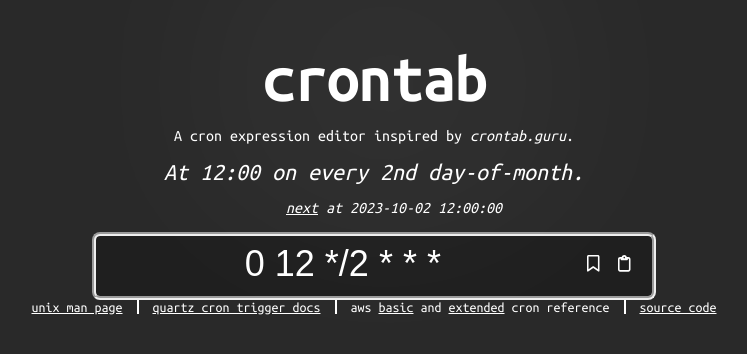
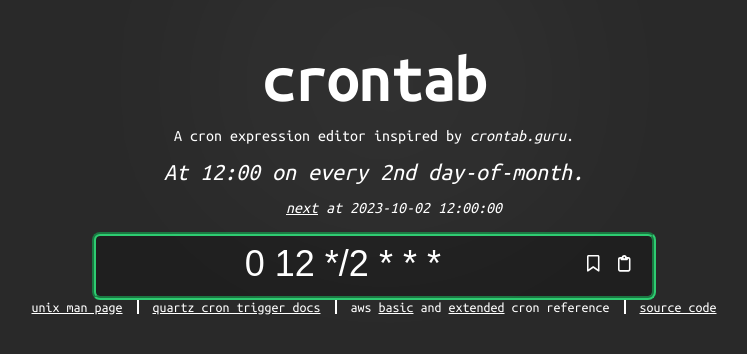
Before and after one commit to daniel-melanson/cron.melanson.dev, a Vue app: page / in a window 1280 px wide. Shown: the top 354 px of the page, without its empty margins (266-1013 px from the left). Built offline with nearby package versions, Linux system fonts and the light colour scheme.

Commit message:
feat: valid/invalid colors

```diff
--- a/src/components/Main.vue
+++ b/src/components/Main.vue
@@ -42,7 +42,7 @@
     </div>
     <form>
       <fieldset>
-        <input type="text" v-model="scheduleExpression" />
+        <input type="text" required v-model="scheduleExpression" />
         <button :class="{ bookmarked: isBookmarked }" type="button">
           <font-awesome-icon
             :icon="[isBookmarked ? 'fas' : 'far', 'bookmark']"
@@ -91,12 +91,22 @@
   justify-content: center;
 }
 
+form:invalid > fieldset {
+  border-color: #e74c3c;
+}
+
+form:valid > fieldset {
+  border-color: #2ecc71;
+}
+
 fieldset {
   display: flex;
   justify-items: center;
+  border-color: currentColor;
   border-radius: 8px;
   border-width: 4px;
   background: #1f1f1f;
+  transition: border-color 0.3s ease;
 }
 
 input {
```
